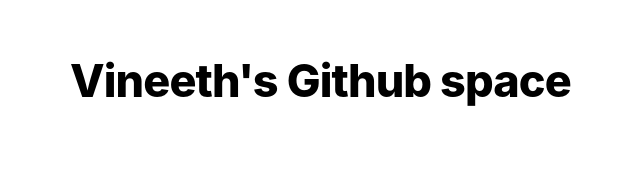
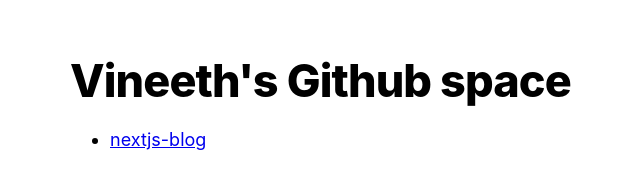
Before and after one commit to vineethbc/vineethbc.github.io, a plain HTML site: page index.html in a window 1280 px wide. Shown: the whole page, without its empty margins (264-904 px from the left). Drawn offline with Linux system fonts and the light colour scheme.

Commit message:
add nextjs blog link

```diff
--- a/index.html
+++ b/index.html
@@ -3,6 +3,9 @@
 <body>
     <main>
         <h1>Vineeth's Github space</h1>
+        <ul>
+            <li><a href="/nextjs-blog">nextjs-blog</a></li>
+        </ul>
     </main>
 
     <style>
```
